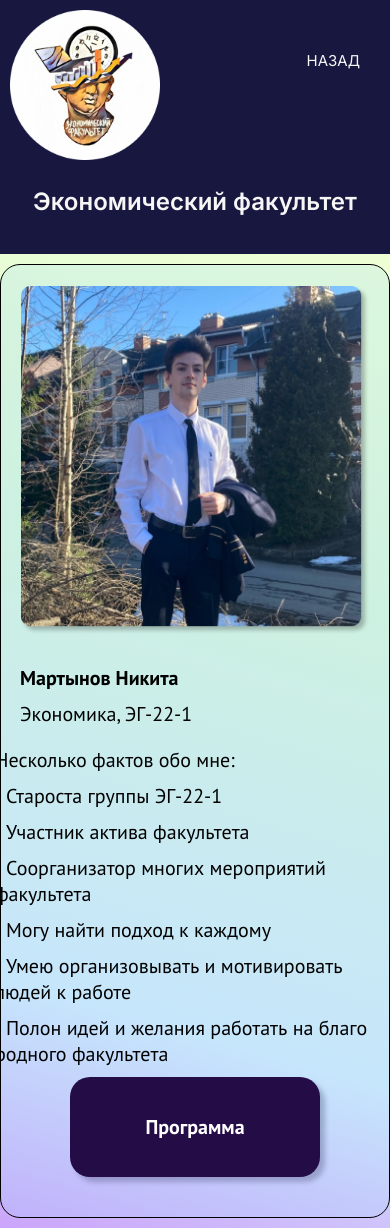
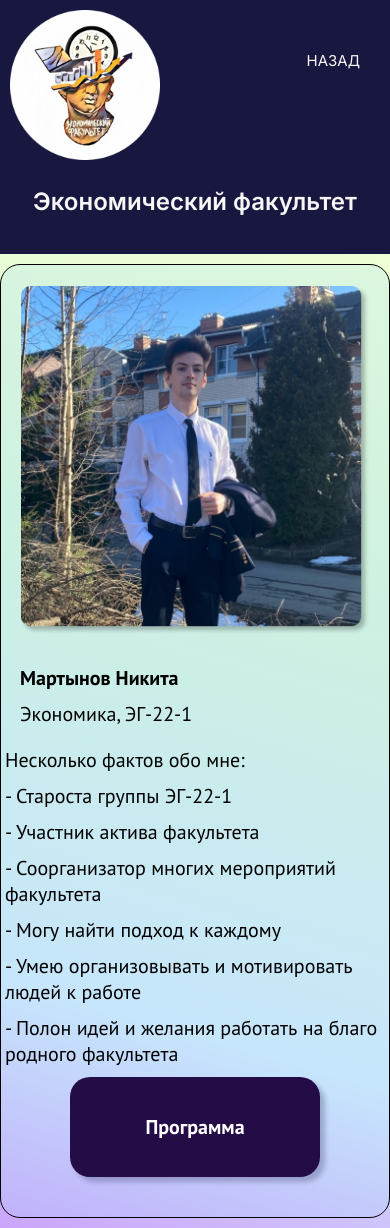
Before and after one commit to 3TERRRNITY/SO_elections, a React (Create React App) app: page /candidates/EF in a window 390 px wide. Built offline with nearby package versions, Linux system fonts and the light colour scheme.

Commit message:
Пофиксил адаптив в факультетах

```diff
--- a/src/pages/candidates.css
+++ b/src/pages/candidates.css
@@ -214,7 +214,7 @@
     flex-direction: column;
     align-items: center;
     margin: 0;
-    padding: 20px 0;
+    padding: 20px 10px;
   }
   .candidate__experience__program-btn {
     margin-bottom: 0;
@@ -247,6 +247,7 @@
   .header__link {
     font-size: 15px;
   }
+
   .candidate__experience__program-btn {
     width: 250px;
   }
--- a/src/pages/faculties.css
+++ b/src/pages/faculties.css
@@ -93,7 +93,7 @@
   }
 
   .faculty > img {
-    max-height: 150px;
-    max-width: 150px;
+    max-height: 300px;
+    max-width: 300px;
   }
 }
```
